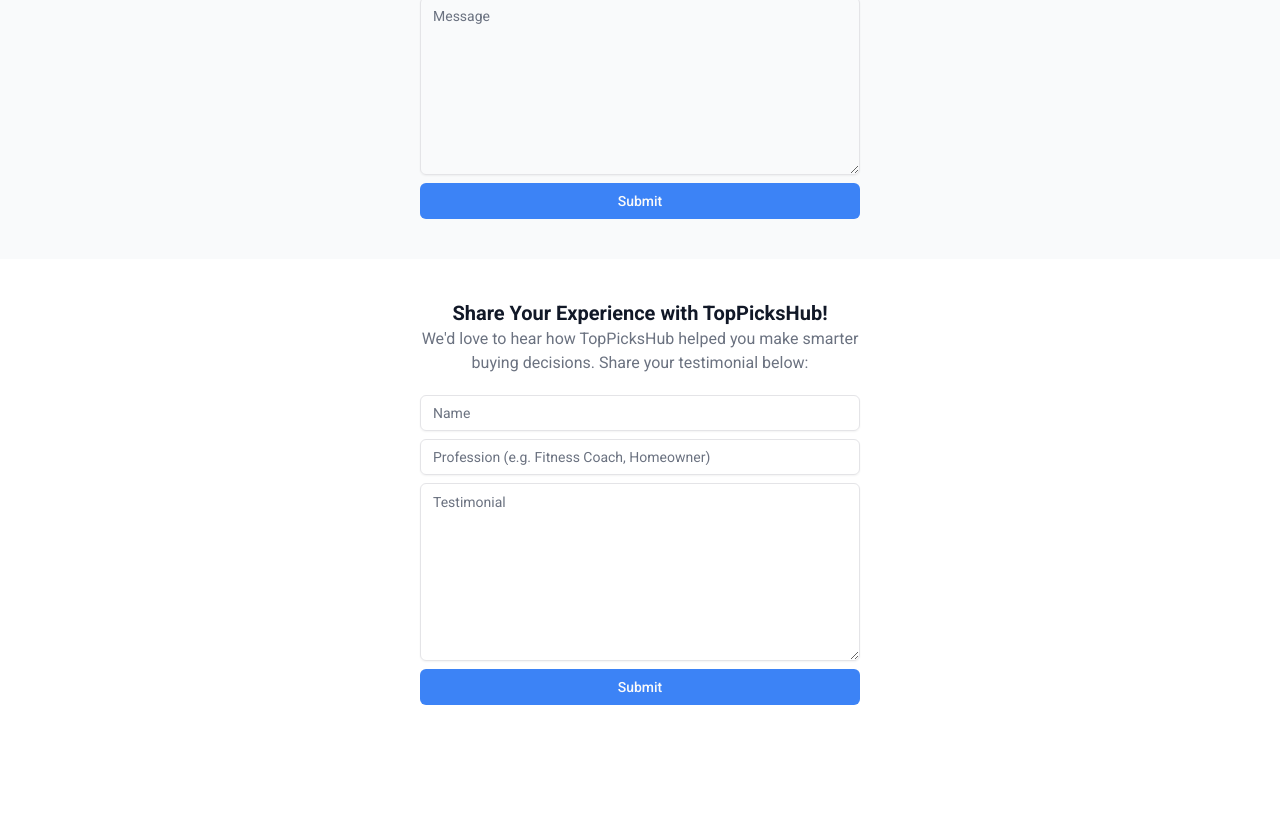
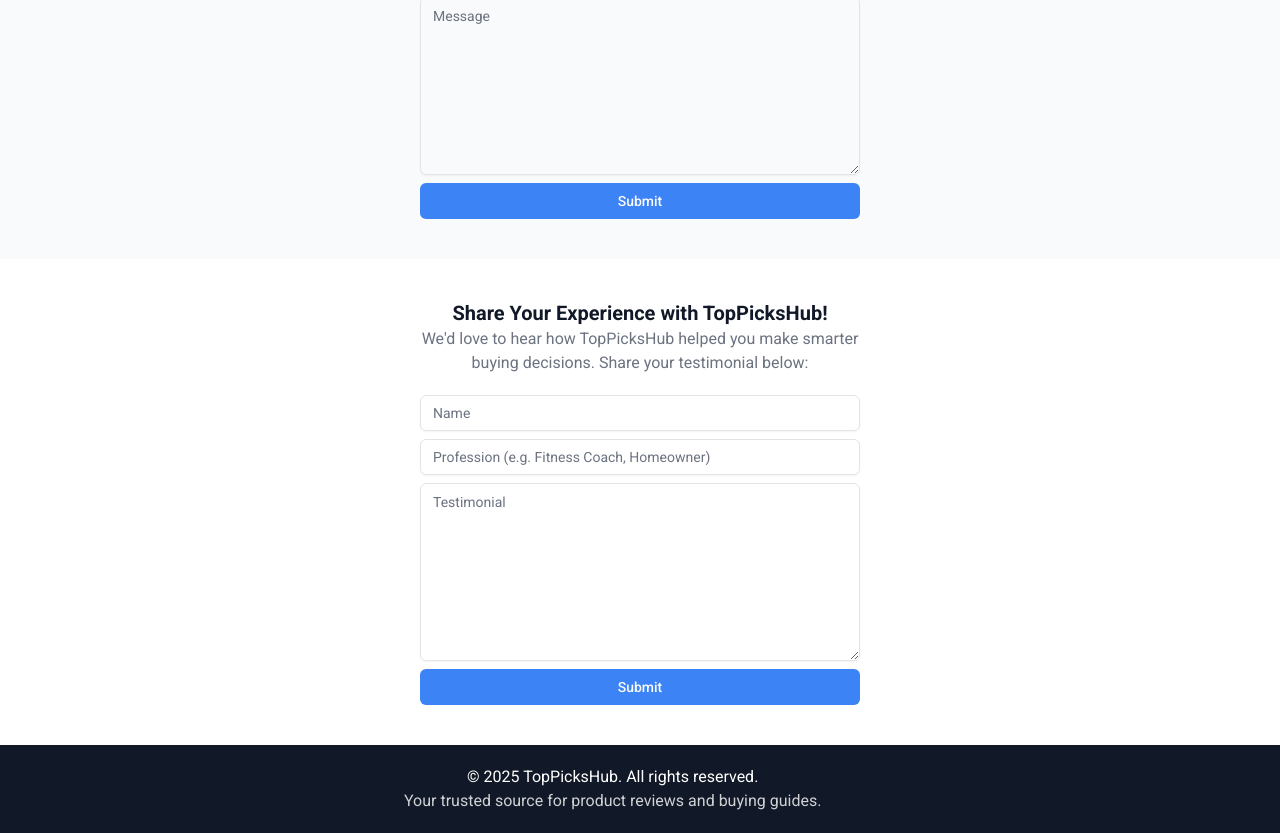
Before and after one commit to irefransdotdev/top-picks-hub, a Next.js app: page / in a window 1280 px wide. Shown: the part 5120-5953 px from the top of the page. Before the commit the page ends 5865 px from the top, so only its background shows below. Built offline with nearby package versions, Linux system fonts and the light colour scheme.

Commit message:
Add footer section

```diff
--- a/src/app/globals.css
+++ b/src/app/globals.css
@@ -42,6 +42,7 @@
   --color-button-primary: var(--color-button-primary);
   --color-success: var(--success);
   --color-success-foreground: var(--success-foreground);
+  --color-blue-dark: var(--color-blue-dark);
 }
 
 [data-theme="blue-light"] {
@@ -81,4 +82,5 @@
   --sidebar-border: var(--border);
   --sidebar-ring: var(--ring);
   --color-button-primary: hsl(217, 91%, 60%);
+  --color-blue-dark: hsl(221, 39%, 11%);
 }
--- a/src/app/page.tsx
+++ b/src/app/page.tsx
@@ -1,6 +1,7 @@
 import AboutUs from "@/components/sections/about-us";
 import Categories from "@/components/sections/categories";
 import ContactUs from "@/components/sections/contact-us";
+import Footer from "@/components/sections/footer";
 import Header from "@/components/sections/header";
 import Hero from "@/components/sections/hero";
 import LatestBlogs from "@/components/sections/latest-blogs";
@@ -54,6 +55,11 @@ export default function Home() {
           </div>
         </div>
       </main>
+      <div className="bg-blue-dark">
+        <div className="px-5 container mx-auto max-w-lg flex justify-between items-center py-5">
+          <Footer />
+        </div>
+      </div>
     </>
   );
 }
--- /dev/null
+++ b/src/components/sections/footer.tsx
@@ -0,0 +1,29 @@
+"use client";
+
+import { useMotion } from "../providers/scroll/MotionProvider";
+
+const Footer = () => {
+  const motion = useMotion();
+  return (
+    <footer className="text-white">
+      <div className="container mx-auto flex justify-center items-center">
+        <motion.div
+          className="box"
+          transition={{ type: "spring", delay: 0.2 }}
+          initial={{ opacity: 0, scale: 0 }}
+          animate={{ opacity: 1, scale: 1 }}
+          viewport={{ once: true }}
+        >
+          <h2 className="text-center">
+            © 2025 TopPicksHub. All rights reserved.
+          </h2>
+          <p className="text-white/80">
+            Your trusted source for product reviews and buying guides.
+          </p>
+        </motion.div>
+      </div>
+    </footer>
+  );
+};
+
+export default Footer;
```
